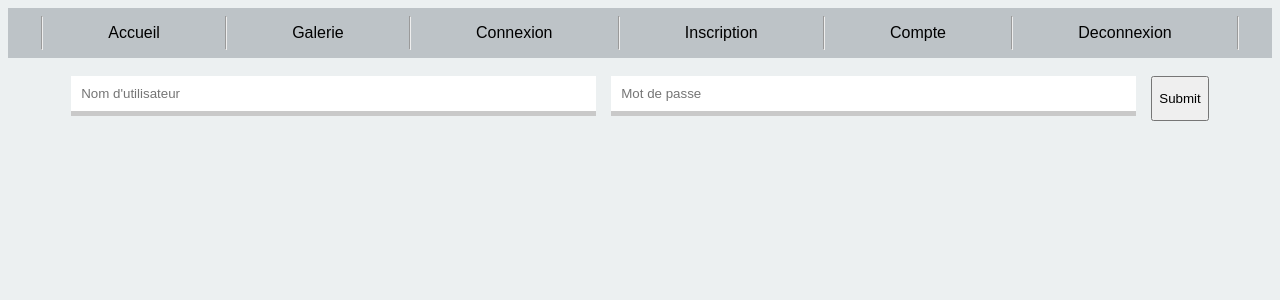
After one commit to dpilarsk/camagru, a PHP site: page /register.php in a window 1280 px wide. The commit adds this page. Shown: the top 300 px of the page. Run offline with PHP 8.4, Linux system fonts and the light colour scheme.

Commit message:
navbar and register form

```diff
--- a/class/Database.php
+++ b/class/Database.php
@@ -67,7 +67,7 @@ class Database
 	public function connect($name = 'setup')
 	{
 		if (!$this->db->query("use $name;"))
-			print_r("Please setup database");
+			die("Please setup database");
 	}
 }
 
--- /dev/null
+++ b/register.php
@@ -0,0 +1,27 @@
+<?php
+require_once 'Autoloader.php';
+Autoloader::register();
+require_once 'config/database.php';
+$db = new Database($DB_DSN, $DB_USER, $DB_PASSWORD);
+$db->connect("camagru");
+?>
+<!DOCTYPE html>
+<html lang="fr">
+<head>
+	<meta charset="UTF-8">
+	<title>Camagru - Inscription</title>
+	<link rel="stylesheet" type="text/css" href="resources/css/style.css">
+	<meta name=""viewport content="width=device-width"/>
+</head>
+<body>
+	<?php include_once 'resources/partials/header.php'; ?>
+	<br>
+	<div class="container">
+		<form action="/register.php" method="POST">
+			<input type="text" placeholder="Nom d'utilisateur" name="username">
+			<input type="password" placeholder="Mot de passe" name="password">
+			<input type="submit">
+		</form>
+	</div>
+</body>
+</html>
--- a/resources/css/style.css
+++ b/resources/css/style.css
@@ -1,48 +1,149 @@
 body
 {
-	background-color: #DDDDDD;
+	background-color: #ecf0f1;
 	font-family: 'Work Sans', sans-serif;
 }
 
 header
 {
 	position: sticky;
-	background-color: #FFFFFF;
-	padding: 0;
-	margin-top: -5px;
+	background-color: #bdc3c7;
 	text-align: center;
 }
 
 header ul
 {
+	margin: 0;
+	padding: 0;
 	list-style: none;
+}
+
+.container
+{
+	display: flex;
+	flex-direction: row;
+	flex-wrap: wrap;
+	justify-content: center;
+	align-content: flex-end;
+	align-items: stretch;
+}
+
+.container form
+{
+	display: block;
+	width: 90%;
+}
+
+.container form input[type="text"],
+.container form input[type="password"]
+{
+	padding: 10px;
+	border: none;
+	border-bottom: solid 5px #C9C9C9;
+	width: 100%;
+	-webkit-transition: border-bottom .5s;
+	-moz-transition: border-bottom .5s;
+	-ms-transition: border-bottom .5s;
+	-o-transition: border-bottom .5s;
+	transition: border-bottom .5s;
+	margin-bottom: 5px;
+}
+
+.container form input[type="text"]:focus,
+.container form input[type="password"]:focus
+{
+	outline: none;
+	border-bottom: solid 5px #969696;
 }
 
 @media screen and (min-width: 900px)
 {
 	header ul
 	{
-		display: inline-flex;
+		display: flex;
 	}
 
 	header ul li
 	{
-		margin-left: 2vmin;
-		height: 100%;
+		display: flex;
+		padding-top: 2vmin;
+		padding-bottom: 2vmin;
+		padding-right: 4vmin;
+		padding-left: 4vmin;
+		-webkit-transition: background-color .5s;
+		-moz-transition: background-color .5s;
+		-ms-transition: background-color .5s;
+		-o-transition: background-color .5s;
+		transition: background-color .5s;
 	}
 
 	header ul li:hover
 	{
-		background-color: cyan;
+		background-color: #95a5a6;
 	}
 
-	header ul li a
+	header ul a
 	{
 		color: #000;
 		text-decoration: none;
+	}
+
+	.container form
+	{
+		display: flex;
+	}
+
+	.container form input[type="text"],
+	.container form input[type="password"]
+	{
+		padding: 10px;
+		border: none;
+		border-bottom: solid 5px #C9C9C9;
+		width: 100%;
+		margin-right: 15px;
+		-webkit-transition: border-bottom .5s;
+		-moz-transition: border-bottom .5s;
+		-ms-transition: border-bottom .5s;
+		-o-transition: border-bottom .5s;
+		transition: border-bottom .5s;
+		margin-bottom: 5px;
 	}
 }
 
 @media screen and (max-width: 900px)
 {
+	header ul
+	{
+		display: block;
+	}
+
+	header ul li
+	{
+		padding-top: 1vmin;
+		padding-bottom: 1vmin;
+		padding-right: 2vmin;
+		padding-left: 2vmin;
+		-webkit-transition: background-color .5s;
+		-moz-transition: background-color .5s;
+		-ms-transition: background-color .5s;
+		-o-transition: background-color .5s;
+		transition: background-color .5s;
+	}
+
+	header ul li:hover
+	{
+		background-color: #95a5a6;
+	}
+
+	header ul a
+	{
+		color: #000;
+		text-decoration: none;
+	}
+
+	.container form
+	{
+		margin-right: 10px;
+		width: 90%;
+	}
 }
--- /dev/null
+++ b/resources/partials/header.php
@@ -0,0 +1,19 @@
+<header>
+	<nav>
+		<ul>
+			<hr>
+			<a href="/"><li>Accueil</li></a>
+			<hr>
+			<a href="#"><li>Galerie</li></a>
+			<hr>
+			<a href="#"><li>Connexion</li></a>
+			<hr>
+			<a href="register.php"><li>Inscription</li></a>
+			<hr>
+			<a href="#"><li>Compte</li></a>
+			<hr>
+			<a href="#"><li>Deconnexion</li></a>
+			<hr>
+		</ul>
+	</nav>
+</header>
```
Also changed, not shown: index.php (+2 -14 lines).
